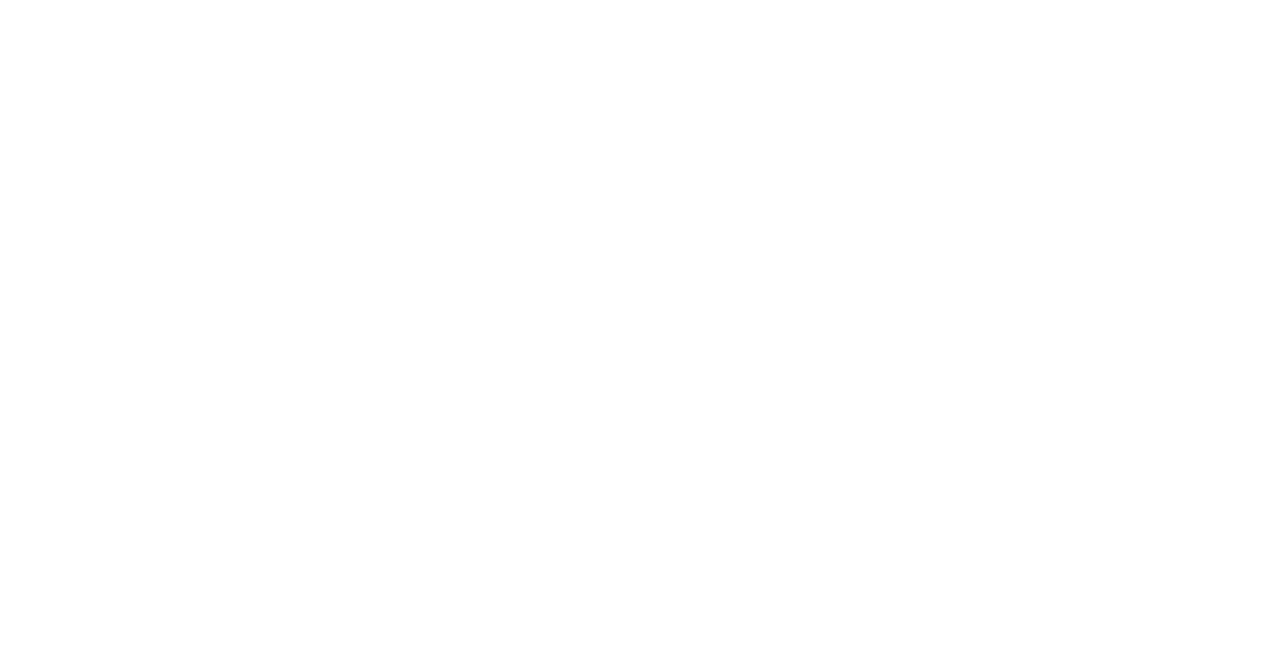
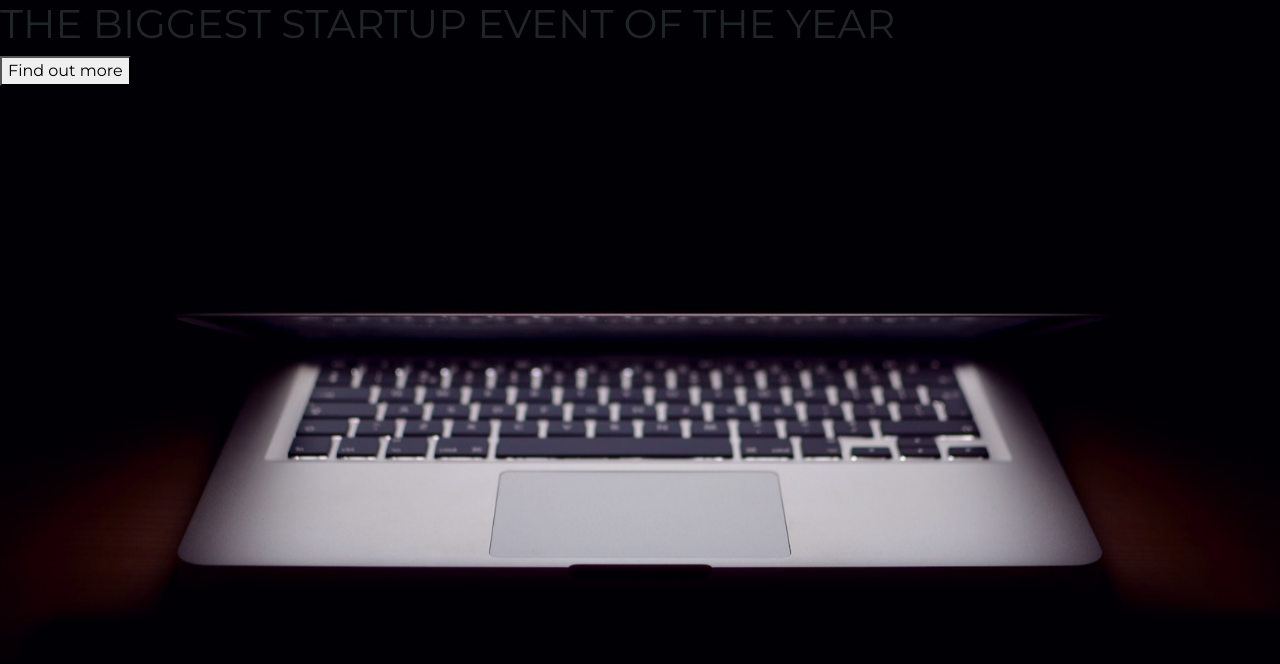
Before and after one commit to ssbeast/startup_landing_page, a plain HTML site: page index.html in a window 1280 px wide. Drawn offline with nearby package versions, Linux system fonts and the light colour scheme; files that its build step writes are made by us from their sources.

Commit message:
minor fixes

```diff
--- a/css/style.css
+++ b/css/style.css
@@ -3,4 +3,9 @@ html {
   width: 100%;
   height: 100%;
   font-family: 'Montserrat', sans-serif;
+  background: url('../img/header.jpg') no-repeat center center fixed;
+  -webkit-background-size: cover;
+  -moz-background-size: cover;
+  -o-background-size: cover;
+  background-size: cover;
 }
--- a/index.html
+++ b/index.html
@@ -2,7 +2,8 @@
 <html>
   <head>
     <title>Startup</title>
-
+<meta charset="utf-8">
+<meta name="viewport" content="width=device-width, initial-scale=1, shrink-to-fit=no">
     <!-- Google Fonts -->
     <link href="https://fonts.googleapis.com/css?family=Montserrat" rel="stylesheet">
 
@@ -10,9 +11,10 @@
     <link rel="stylesheet" href="https://stackpath.bootstrapcdn.com/bootstrap/4.3.1/css/bootstrap.min.css" integrity="sha384-ggOyR0iXCbMQv3Xipma34MD+dH/1fQ784/j6cY/iJTQUOhcWr7x9JvoRxT2MZw1T" crossorigin="anonymous">
 
     <!-- Your own stylesheet -->
-    <link rel="stylesheet" type="text/css" href="style.css">
+    <link rel="stylesheet" type="text/css" href="css/style.css">
   </head>
   <body>
-
+<h1>THE BIGGEST STARTUP EVENT OF THE YEAR</h1>
+<button>Find out more</button>
   </body>
 </html>
```
